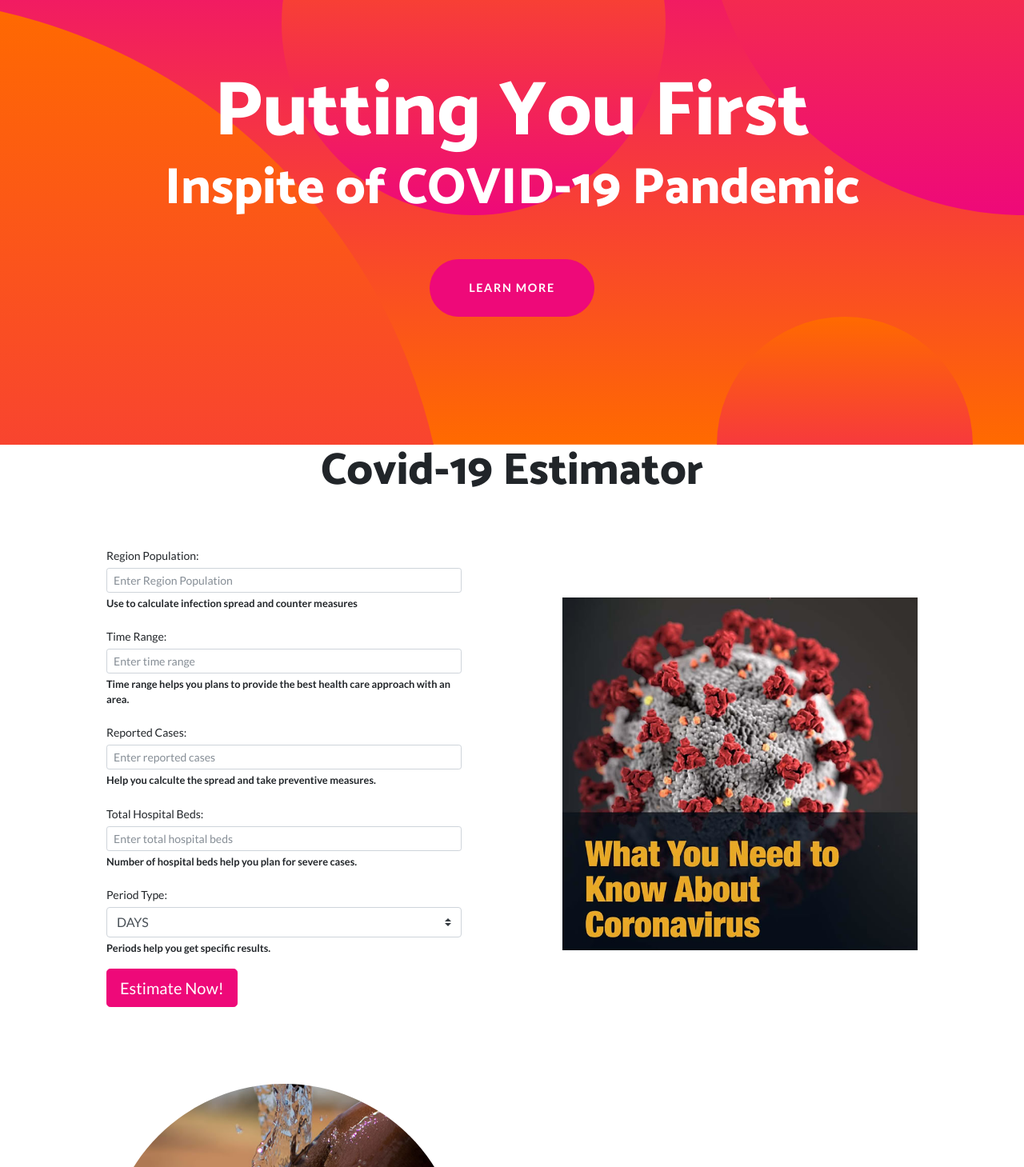
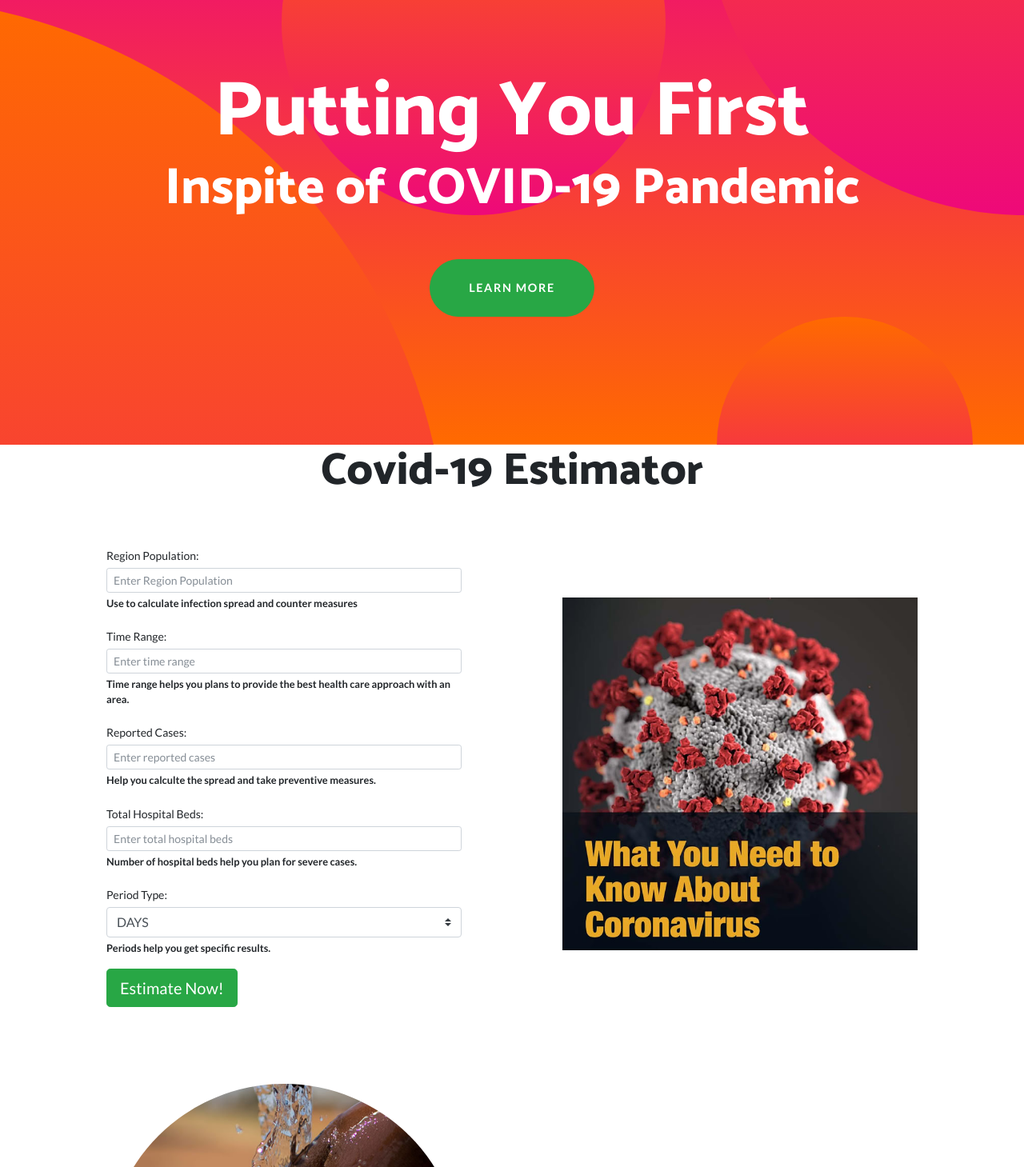
Before and after one commit to simillustra/covid19web.github.io, a plain HTML site: page index.html in a window 1280 px wide. Shown: the part 131-1590 px from the top of the page at 80% size. Drawn offline with Linux system fonts and the light colour scheme.

Commit message:
Frontend fix 1

```diff
--- a/index.html
+++ b/index.html
@@ -43,6 +43,7 @@
       href="https://fonts.googleapis.com/css?family=Lato:100,100i,300,300i,400,400i,700,700i,900,900i&display=swap"
           rel="stylesheet"
     />
+          <script src="assets/js/lazysizes.min.js" async></script>
   </head>
 
   <body>
@@ -77,7 +78,7 @@
           <h1 class="masthead-heading mb-0">Putting You First</h1>
           <h2 class="masthead-subheading mb-0">Inspite of COVID-19 Pandemic</h2>
           <a
-            class="btn btn-primary btn-xl rounded-pill mt-5"
+            class="btn btn-success btn-xl rounded-pill mt-5"
             role="button"
             href="#"
             aria-label="Learn More!"
@@ -220,7 +221,7 @@
                 </div>
                 <div class="align-items-center">
                   <button
-                    class="btn btn-primary btn-lg"
+                    class="btn btn-success btn-lg"
                     data-toggle="modal"
                     data-target="#estimateModalCenter"
                     data-go-estimate
@@ -354,9 +355,8 @@
         </div>
       </div>
     </div>
-    <script src="/assets/js/jquery.min.js" async></script>
+    <script src="/assets/js/jquery.min.js"></script>
     <script src="/assets/bootstrap/js/bootstrap.min.js" async></script>
-    <script src="assets/js/lazysizes.min.js" async></script>
     <script src="assets/js/app.custom.js" async></script>
   </body>
 </html>
```
